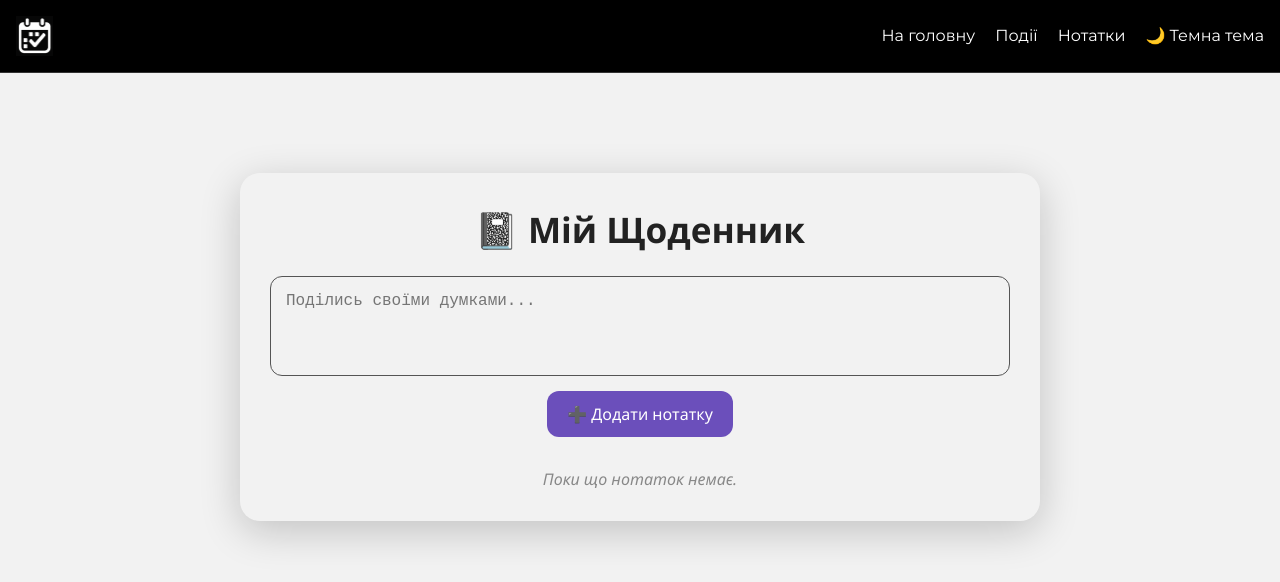
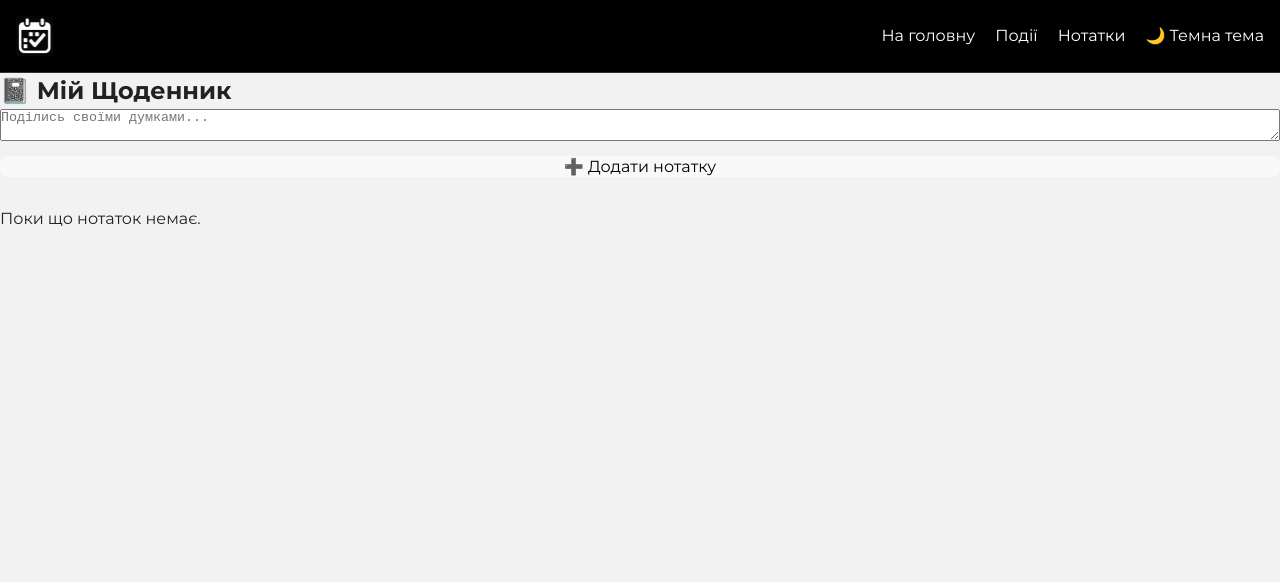
Before and after one commit to kulikp1/planner, a React (Vite) app: page /notes in a window 1280 px wide. Shown: the top 582 px of the page. Built offline with nearby package versions, Linux system fonts and the light colour scheme.

Commit message:
update style for notes

```diff
--- a/src/components/Notes/Notes.jsx
+++ b/src/components/Notes/Notes.jsx
@@ -46,6 +46,7 @@ const Notes = () => {
       <div className={styles.container}>
         <h2 className={styles.title}>📓 Мій Щоденник</h2>
 
+        <div className={styles.form}>
           <textarea
             placeholder="Поділись своїми думками..."
             value={newNote}
@@ -55,12 +56,13 @@ const Notes = () => {
           <button onClick={handleAddNote} className={styles.button}>
             ➕ Додати нотатку
           </button>
+        </div>
 
-        <div className={styles.notesList}>
         {notes.length === 0 ? (
           <p className={styles.empty}>Поки що нотаток немає.</p>
         ) : (
-            notes.map(({ id, text, date }) => (
+          <div className={styles.notesList}>
+            {notes.map(({ id, text, date }) => (
               <div key={id} className={styles.noteCard}>
                 <div className={styles.noteHeader}>
                   <span className={styles.noteDate}>{date}</span>
@@ -73,9 +75,9 @@ const Notes = () => {
                 </div>
                 <p className={styles.noteText}>{text}</p>
               </div>
-            ))
+            ))}
+          </div>
         )}
-        </div>
       </div>
     </div>
   );
--- a/src/components/Notes/Notes.module.css
+++ b/src/components/Notes/Notes.module.css
@@ -1,143 +1,23 @@
-.page {
-  min-height: 100vh;
-  width: 100vw;
-  box-sizing: border-box;
-  transition: background 0.4s ease;
-  flex-direction: column;
-  align-items: center;
+.notesList {
+  display: grid;
+  grid-template-columns: repeat(auto-fill, minmax(160px, 1fr));
+  gap: 15px;
+  width: 100%;
+  justify-content: center;
+  align-items: start;
+  margin-top: 20px;
 }
 
-.light {
-  background: linear-gradient(to bottom right, #e7e7f4, #ffffff);
+@media (min-width: 900px) {
+  .notesList {
+    grid-template-columns: repeat(5, 1fr);
+  }
 }
 
-.container {
+.form {
   width: 100%;
-  max-width: 800px;
-  padding: 30px;
-  border-radius: 20px;
-  box-shadow: 0 10px 40px rgba(0, 0, 0, 0.2);
-  font-family: "Segoe UI", sans-serif;
-  overflow-y: auto;
-  max-height: 90vh;
-  transition: background 0.4s ease, color 0.4s ease;
-  display: flex;
-  flex-direction: column;
-  justify-content: center;
-  align-items: center;
-  margin: auto;
-  margin-top: 100px;
-  color: inherit;
-  background-color: inherit;
-}
-
-.title {
-  text-align: center;
-  font-size: 2.2rem;
-  margin-bottom: 20px;
-  color: inherit;
-}
-
-.header {
-  display: flex;
-  justify-content: space-between;
-  align-items: center;
-  margin-bottom: 20px;
-  width: 100%;
-}
-
-.themeToggleBtn {
-  background: transparent;
-  border: none;
-  color: inherit;
-  font-size: 1rem;
-  cursor: pointer;
-}
-
-.textarea {
-  width: 100%;
-  border-radius: 12px;
-  padding: 15px;
-  font-size: 1rem;
-  resize: none;
-  border: 1px solid #555;
-  background-color: inherit;
-  color: inherit;
-  min-height: 100px;
-  margin-bottom: 15px;
-  transition: background 0.3s, color 0.3s;
-}
-
-.button {
-  background: #6b4fbb;
-  color: white;
-  padding: 12px 20px;
-  border: none;
-  border-radius: 12px;
-  cursor: pointer;
-  font-size: 1rem;
-  transition: background 0.3s;
-  display: block;
-  margin: 0 auto 30px;
-}
-
-.button:hover {
-  background: #5c42a8;
-}
-
-.notesList {
   display: flex;
   flex-direction: column;
   gap: 15px;
-  width: 100%;
+  margin-bottom: 30px;
 }
-
-.noteCard {
-  background: inherit;
-  border: 1px solid rgba(0, 0, 0, 0.1);
-  padding: 15px 20px;
-  border-radius: 15px;
-  box-shadow: 0 4px 12px rgba(0, 0, 0, 0.2);
-  transition: transform 0.2s ease, background 0.3s;
-  color: inherit;
-}
-
-.noteCard:hover {
-  transform: scale(1.01);
-}
-
-.noteHeader {
-  display: flex;
-  justify-content: space-between;
-  align-items: center;
-  margin-bottom: 10px;
-}
-
-.noteDate {
-  font-size: 0.85rem;
-  color: #888;
-}
-
-.deleteBtn {
-  background: transparent;
-  border: none;
-  cursor: pointer;
-  font-size: 1rem;
-  color: #ff6666;
-  transition: transform 0.2s ease;
-}
-
-.deleteBtn:hover {
-  transform: scale(1.2);
-}
-
-.noteText {
-  font-size: 1rem;
-  white-space: pre-wrap;
-}
-
-.empty {
-  text-align: center;
-  color: #888;
-  font-style: italic;
-}
```
Lines whose indentation alone changed are shown as unchanged.
